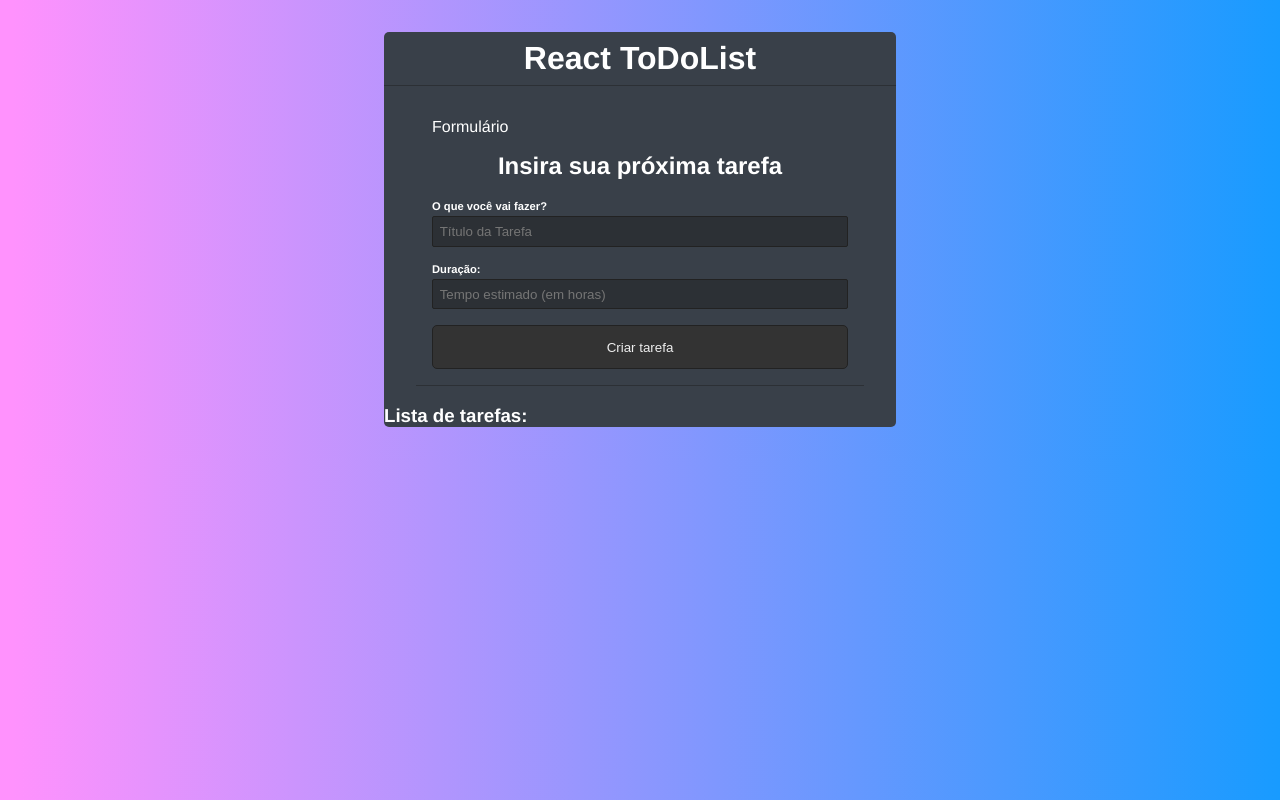
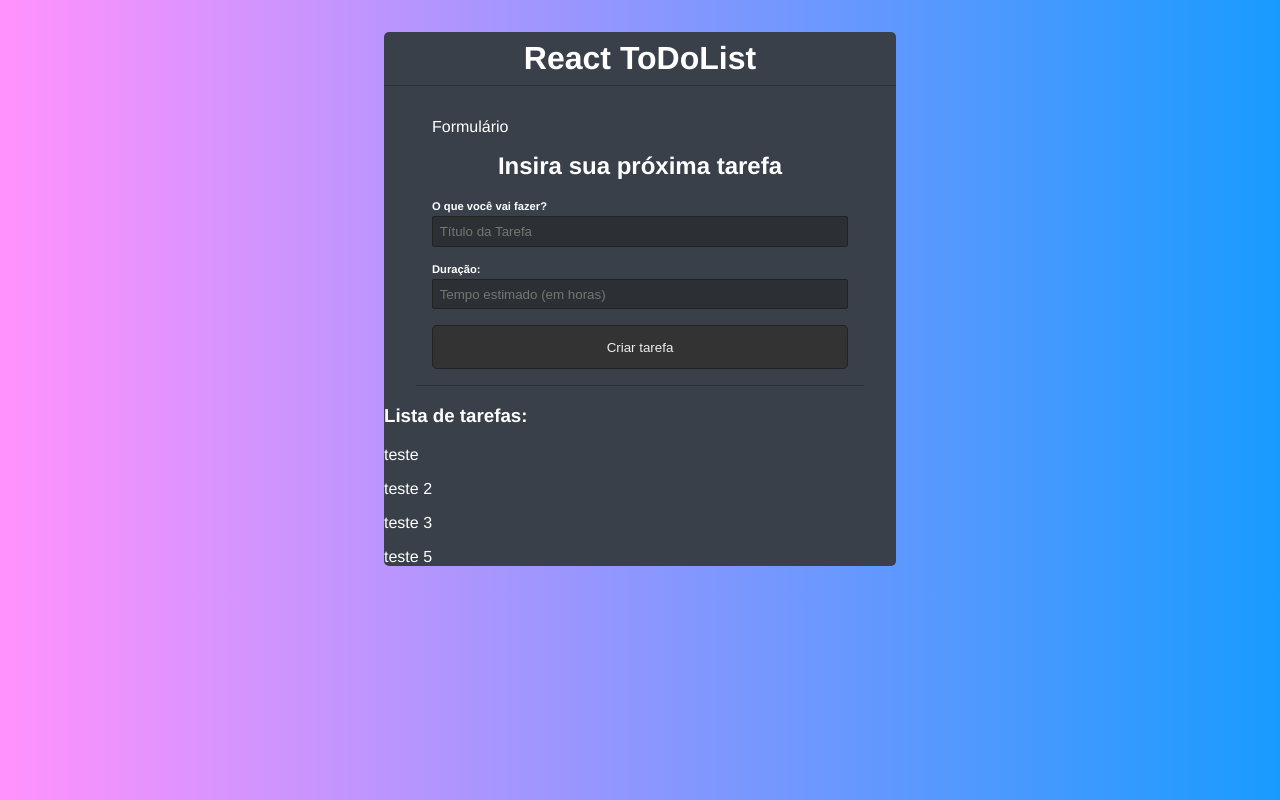
Before and after one commit to YuriCF1/Proj.Study3-React--ToDoList, a React (Create React App) app in the folder todolist/: page / in a window 1280 px wide. Built offline with nearby package versions, Linux system fonts and the light colour scheme; data requests are answered from the project's data file.

Commit message:
Setting title of the tasks and updating the list without making another request

```diff
--- a/todolist/data/db.json
+++ b/todolist/data/db.json
@@ -5,6 +5,24 @@
       "title": "teste",
       "time": "2",
       "done": false
+    },
+    {
+      "id": 0.6107599750931407,
+      "title": "teste 2",
+      "time": "23",
+      "done": false
+    },
+    {
+      "id": 0.7727098401735522,
+      "title": "teste 3",
+      "time": "3",
+      "done": false
+    },
+    {
+      "id": 0.9054944064957287,
+      "title": "teste 5",
+      "time": "1",
+      "done": false
     }
   ]
 }
--- a/todolist/src/App.js
+++ b/todolist/src/App.js
@@ -15,13 +15,13 @@ function App() {
   useEffect(() => {
     const loadData = async () => {
       setLoading(true); //Carregando os dados
-      const res = await fetch(API + "/todos") //Padrão já é o método GET
+      const res = await fetch(API + "/todos") //Padrão já é o método GET. AWAIT segura o código da função até ele ser executado, para depois passar
         .then((res) => res.json())
         .then((data) => data) // Retornando as informações como array de objetos
         .catch((error) => console.log(error)); // 'Catch' é um callback que executa a função caso a promise seja rejeitada
 
       setLoading(false);
-      setTasks(res);
+      setTasks(res); //Mandando a resposta da API para as tarefas da lista
     };
     loadData();
   }, []); //Array de dependências, quando tá vazio, executado quando a página carrega
@@ -48,6 +48,7 @@ function App() {
       },
     });
 
+    setTasks((prevState) => [...prevState, todo]) //Previous state, estado anterior do componente. Pegand Todo's antigos e adicionando o novo
     setTitle(""); //Limpando o formulário
     setTime("");
   };
@@ -95,6 +96,13 @@ function App() {
       <div className="list-todo">
         <h3>Lista de tarefas:</h3>
         {tasks.length === 0 && <p>Não há tarefas</p>}
+        {tasks.map((todo => ( // PARENTESES, POIS É OBJETO!
+          <div className="todo" key={todo.id}>
+            <p>{todo.title}</p>
+          </div>
+
+        )))}
+
       </div>
     </div>
   );
```
